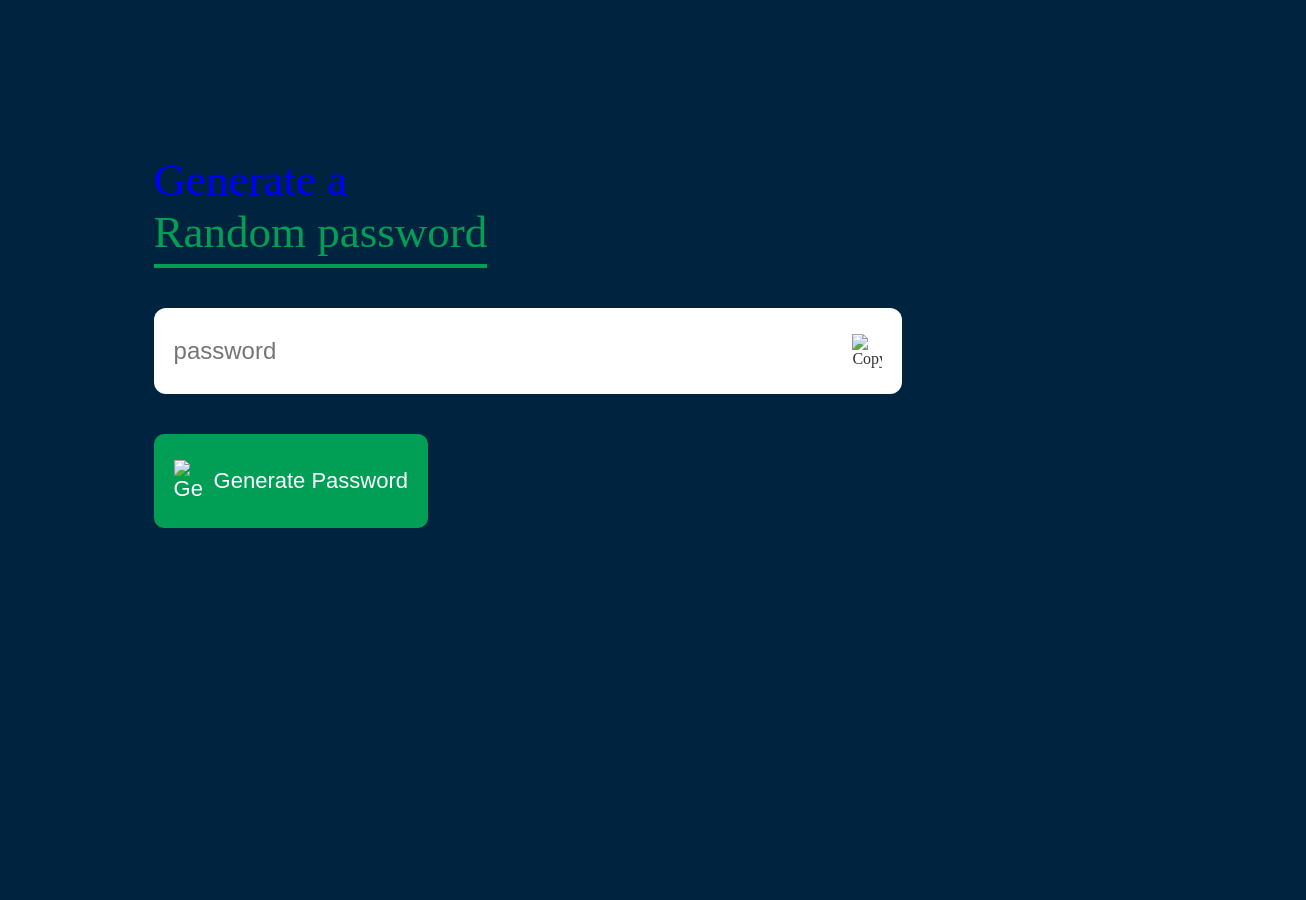
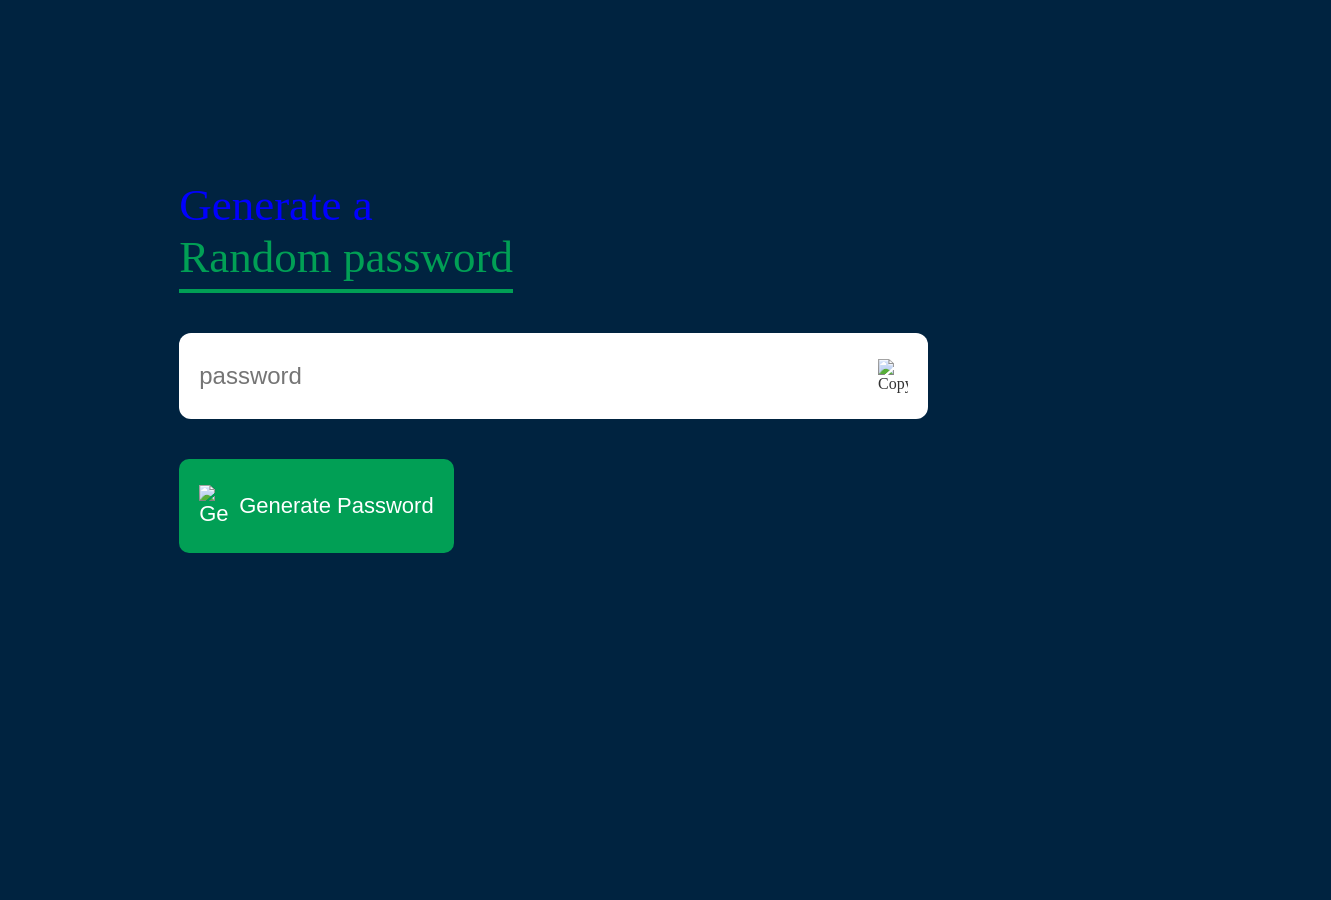

Adjust margin of container class from 12% to 14%

--- a/style.css
+++ b/style.css
@@ -10,7 +10,7 @@ body{
 }
 .container{
     width: 90%;
-  margin: 12%;
+  margin: 14%;
 }
 .display{
     width: 65%;
